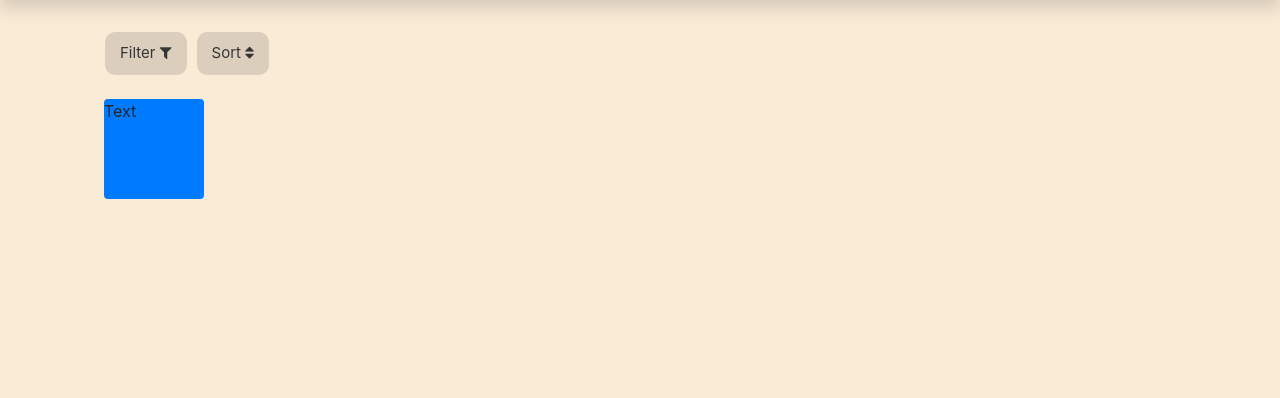
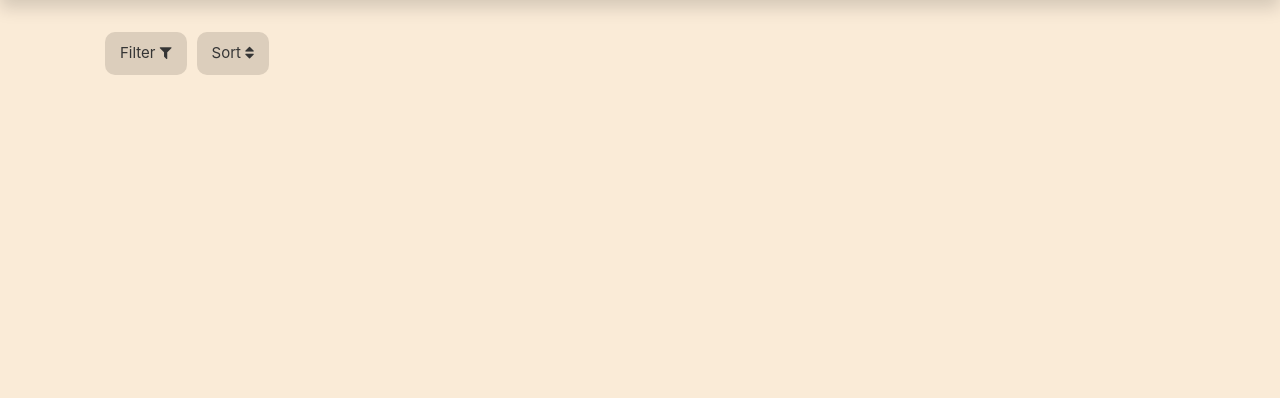
Before and after one commit to liminm/MensaMeet, a Django app: page /guest in a window 1280 px wide. Shown: the part 64-462 px from the top of the page. Run offline with Django 3.2, Linux system fonts and the light colour scheme; some libraries are stand-ins or nearby versions.

Commit message:
Update home_guest.html

```diff
--- a/mensameet/templates/mensameet/home_guest.html
+++ b/mensameet/templates/mensameet/home_guest.html
@@ -207,8 +207,6 @@
 		{% endif %}
 	{% endfor %}
 
-<div style="width:100px; height:100px;" class="bg-primary m-1 rounded">Text</div>
-
 <a href="{% url 'meetup-create' %}" class="float">
 	<div class="my-float text-center"><i class="fa fa-plus"></i></div>
 </a>
```
